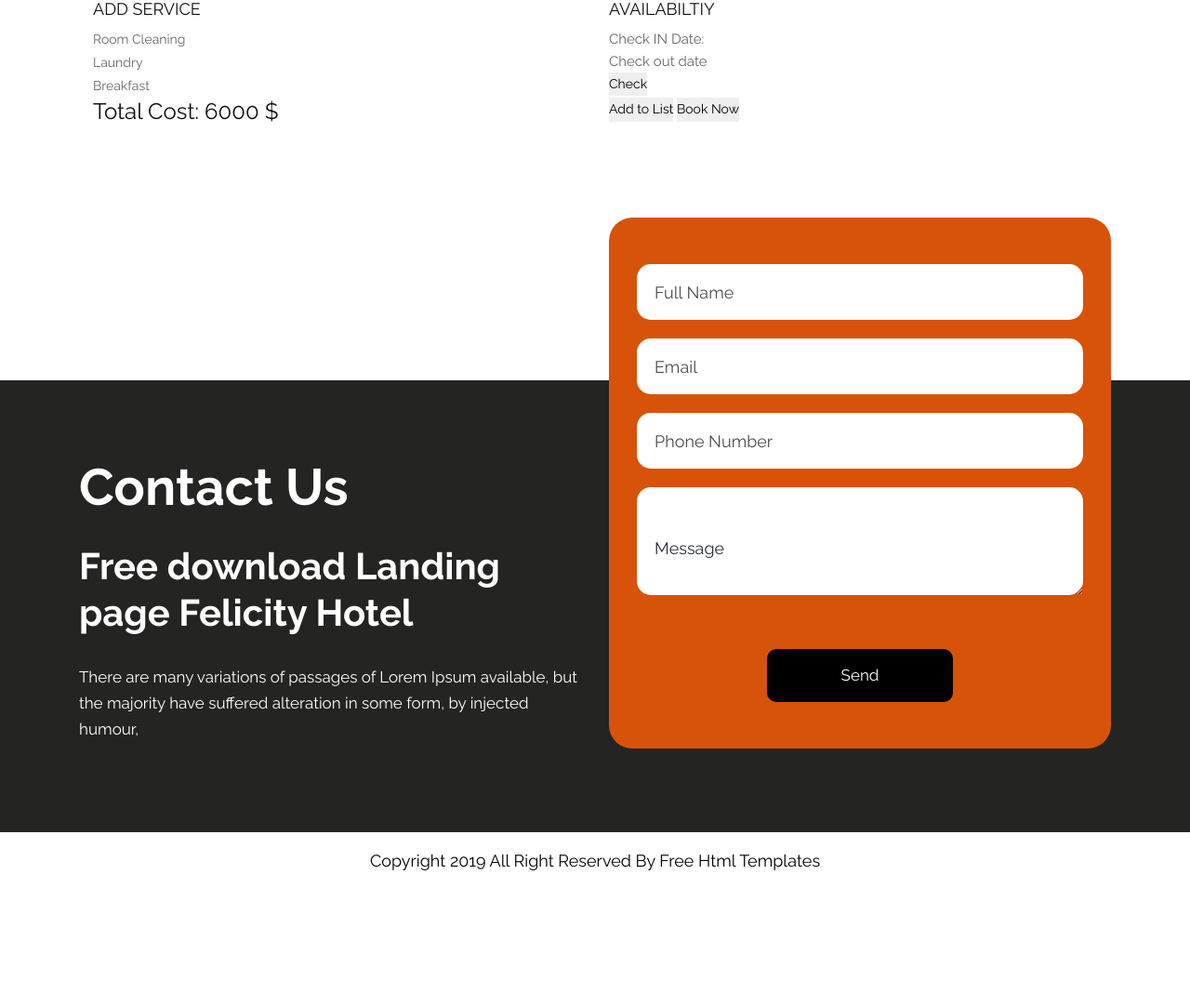
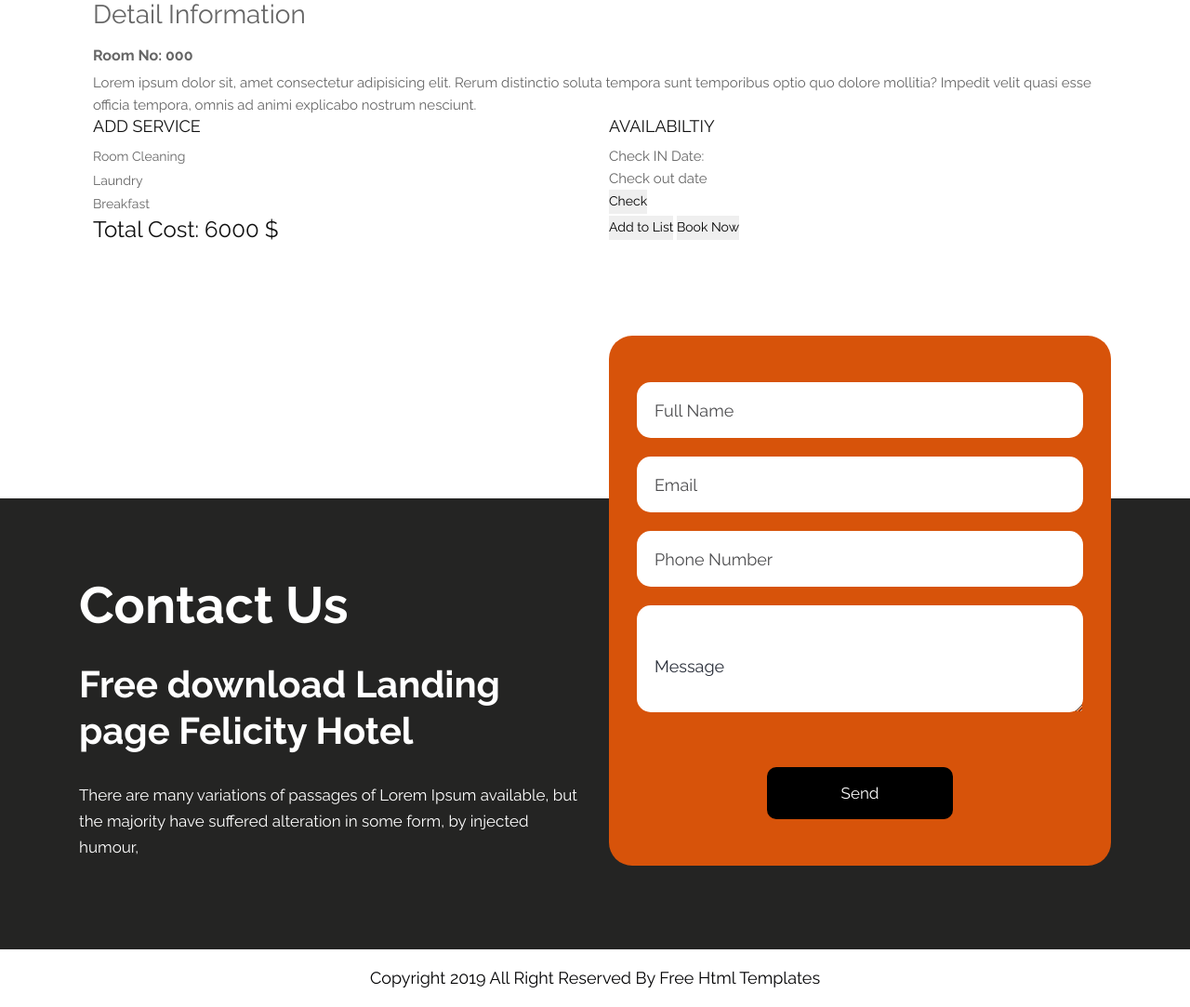
Before and after one commit to MashodRana/hotel-management-system, a Django app: template templates/pages/room_details.html in a window 1280 px wide. Shown: the part 621-1704 px from the top of the page at 93% size. Before the commit the page ends 1557 px from the top, so only its background shows below. Run offline with Django 3.2, Linux system fonts and the light colour scheme; the template is opened without the code that fills it: values that come from a table or form of the project are taken from there, others are empty; tables that the repository leaves empty hold one stand-in row (values such as "Sample post"); some libraries are stand-ins or nearby versions.

Commit message:
updation as per need

```diff
--- a/hotel_room/views.py
+++ b/hotel_room/views.py
@@ -27,7 +27,8 @@ class RoomDetailsView(View):
     )
 
     def get(self, req, *args, **kwargs):
-        room_number = 201
+        room_number = req.GET.get('roomNumber', None)
+        print(room_number)
         room_details = Room.objects.get(room_number=room_number)
 
         return render(req, self.template_name, context={"room_details":room_details})
--- a/templates/pages/room_details.html
+++ b/templates/pages/room_details.html
@@ -7,28 +7,37 @@
         <div class="container">
             <div class="row">
                 <div class="col-8">
-                    <div id="carouselExampleControls" class="carousel slide" data-ride="carousel">
+
+                    <div id="carouselExampleIndicators" class="carousel slide" data-ride="carousel">
+                        <ol class="carousel-indicators">
+                            <li data-target="#carouselExampleIndicators" data-slide-to="0" class="active"></li>
+                            <li data-target="#carouselExampleIndicators" data-slide-to="1"></li>
+                            <li data-target="#carouselExampleIndicators" data-slide-to="2"></li>
+                        </ol>
                         <div class="carousel-inner">
                             <div class="carousel-item active">
-                                <img class="d-block w-100" src="https://htmldemo.net/oestin/oestin/img/room/l-1.jpg" alt="First slide">
+                                <img src="https://htmldemo.net/oestin/oestin/img/room/l-1.jpg" class="d-block w-100"
+                                    alt="...">
                             </div>
                             <div class="carousel-item">
-                                <img class="d-block w-100" src="https://htmldemo.net/oestin/oestin/img/room/l-2.jpg" alt="Second slide">
+                                <img src="https://htmldemo.net/oestin/oestin/img/room/l-2.jpg" class="d-block w-100"
+                                    alt="...">
                             </div>
                             <div class="carousel-item">
-                                <img class="d-block w-100" src="https://htmldemo.net/oestin/oestin/img/room/l-3.jpg" alt="Third slide">
+                                <img src="https://htmldemo.net/oestin/oestin/img/room/l-3.jpg" class="d-block w-100"
+                                    alt="...">
                             </div>
                         </div>
-                        <a class="carousel-control-prev" href="#carouselExampleControls" role="button"
+                        <button class="carousel-control-prev" type="button" data-target="#carouselExampleIndicators"
                             data-slide="prev">
                             <span class="carousel-control-prev-icon" aria-hidden="true"></span>
                             <span class="sr-only">Previous</span>
-                        </a>
-                        <a class="carousel-control-next" href="#carouselExampleControls" role="button"
+                        </button>
+                        <button class="carousel-control-next" type="button" data-target="#carouselExampleIndicators"
                             data-slide="next">
                             <span class="carousel-control-next-icon" aria-hidden="true"></span>
                             <span class="sr-only">Next</span>
-                        </a>
+                        </button>
                     </div>
                 </div>
                 <div class="col-4">
@@ -38,16 +47,31 @@
                         <li>View: Sea View</li>
                         <li>Wifi: yes</li>
                         <li>TV: yes</li>
-                        <li>Smoking: no</li>
+                        <li>Smoking:
+                            {% if room_details.is_smoking %}
+                            Yes
+                            {% else %}
+                            No
+                            {% endif %}
+                        </li>
                         <li>Room Size: 70 sqft</li>
                         <li>Max Occupancy: 2 Adult 1 Child</li>
                     </ul>
-                    <h1>Price: 5000 tk/night</h1>
+                    <h1>Price: {{room_details.booking_price}} $/night</h1>
                 </div>
 
             </div>
         </div>
         <div class="container">
+            <div class="row">
+                <div class="col">
+                    <h4 class="h3">Detail Information</h4>
+                    <p class="h6 font-weight-bold">Room No: <span>{{room_details.room_number}}</span></p>
+                    <p>Lorem ipsum dolor sit, amet consectetur adipisicing elit. Rerum distinctio soluta tempora sunt
+                        temporibus optio quo dolore mollitia? Impedit velit quasi esse officia tempora, omnis ad animi
+                        explicabo nostrum nesciunt.</p>
+                </div>
+            </div>
             <div class="row">
                 <div class="col-6">
                     <h3>ADD SERVICE</h3>
```
Also changed, not shown: templates/pages/rooms.html (+10 -11 lines).
